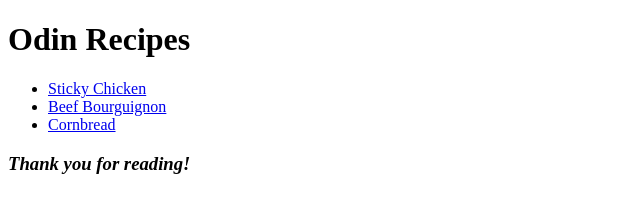
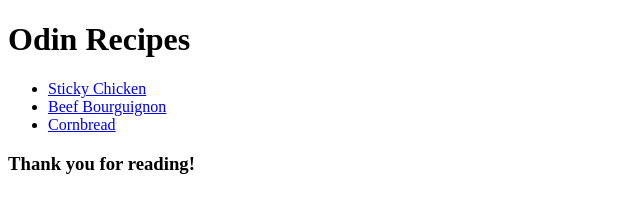
Before and after one commit to tcol-dev/odin-recipes, a plain HTML site: page index.html in a window 1280 px wide. Shown: the full height of the page, 0-640 px from the left. Drawn offline with Linux system fonts and the light colour scheme.

Commit message:
Change thank you from italics to standard font
Italicizing the thank you message was not
aesthetically pleasing.

```diff
--- a/index.html
+++ b/index.html
@@ -12,6 +12,6 @@
     <li><a href="recipes/beefbourg.html">Beef Bourguignon</a></li>
     <li><a href="recipes/cornb.html">Cornbread</a></li>
     </ul>
-    <h3><em>Thank you for reading!</em></h3>
+    <h3>Thank you for reading!</h3>
 </body>
 </html>
```
